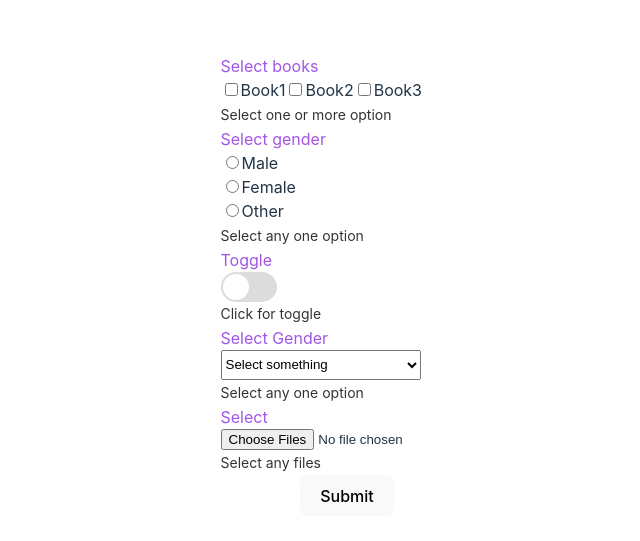
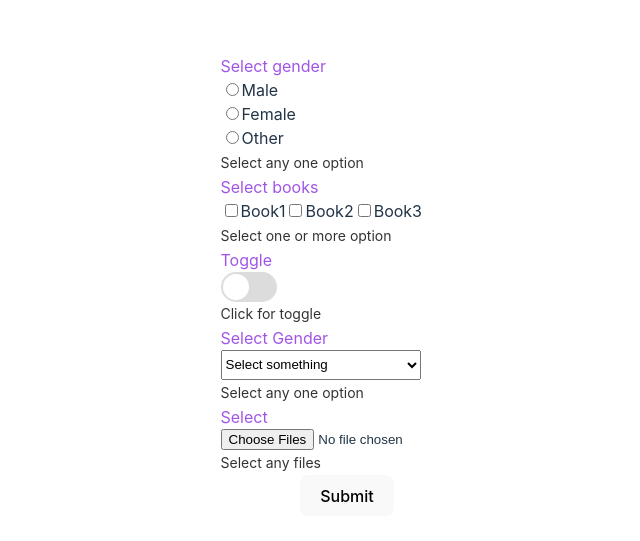
Before and after one commit to sac6inarya/react-form-lib, a React (Vite) app: page / in a window 1280 px wide. Shown: the part 115-656 px from the top of the page, without its empty margins (293-933 px from the left). Built offline with nearby package versions, Linux system fonts and the light colour scheme.

Commit message:
added config in app.tsx

```diff
--- a/src/App.tsx
+++ b/src/App.tsx
@@ -1,7 +1,7 @@
 import React from "react";
 import "./App.scss";
 import { Option } from "./Types/index";
-import { Formik } from "formik";
+import { Formik, FormikProps } from "formik";
 import * as Yup from "yup";
 
 // import { ReactForm } from "react-forms";
@@ -62,6 +62,47 @@ const SwitchFP: SwitchFieldProps = {
   helperText: "Click for toggle",
 };
 
+// eslint-disable-next-line @typescript-eslint/no-explicit-any
+const formikProps = {} as FormikProps<any>;
+
+console.log(formikProps);
+
+const componentConfigMap: { [key: string]: JSX.Element } = {
+  radio: <Radio formikProps={formikProps} fieldProps={RadioFP} />,
+  checkbox: <CheckBox formikProps={formikProps} fieldProps={CheckBoxFP} />,
+  switch: <Switch formikProps={formikProps} fieldProps={SwitchFP} />,
+  select: <SelectField fieldProps={SelectFP} formikProps={formikProps} />,
+  fileinput: <FileInput formikProps={formikProps} fieldProps={FileInputFP} />,
+};
+
+const config = [
+  {
+    type: "radio",
+    fieldProps: RadioFP,
+    valueKey: "gender",
+  },
+  {
+    type: "checkbox",
+    fieldProps: CheckBoxFP,
+    valueKey: "books",
+  },
+  {
+    type: "switch",
+    fieldProps: SwitchFP,
+    valueKey: "toggle",
+  },
+  {
+    type: "select",
+    fieldProps: SelectFP,
+    valueKey: "languages",
+  },
+  {
+    type: "fileinput",
+    fieldProps: FileInputFP,
+    valueKey: "files",
+  },
+];
+
 function App() {
   const validationSchema = Yup.object({
     gender: Yup.string().required("Required"),
@@ -84,11 +125,21 @@ function App() {
         {(formikProps) => {
           return (
             <form onSubmit={formikProps.handleSubmit}>
-              <CheckBox formikProps={formikProps} fieldProps={CheckBoxFP} />
+              {config.map((it) => {
+                return (
+                  <div key={it.valueKey}>
+                    {React.cloneElement(componentConfigMap[it.type], {
+                      formikProps,
+                      fieldProps: it.fieldProps,
+                    })}
+                  </div>
+                );
+              })}
+              {/* <CheckBox formikProps={formikProps} fieldProps={CheckBoxFP} />
               <Radio formikProps={formikProps} fieldProps={RadioFP} />
               <Switch formikProps={formikProps} fieldProps={SwitchFP} />
               <SelectField fieldProps={SelectFP} formikProps={formikProps} />
-              <FileInput formikProps={formikProps} fieldProps={FileInputFP} />
+              <FileInput formikProps={formikProps} fieldProps={FileInputFP} /> */}
               <button type="submit" className="">
                 Submit
               </button>
```
